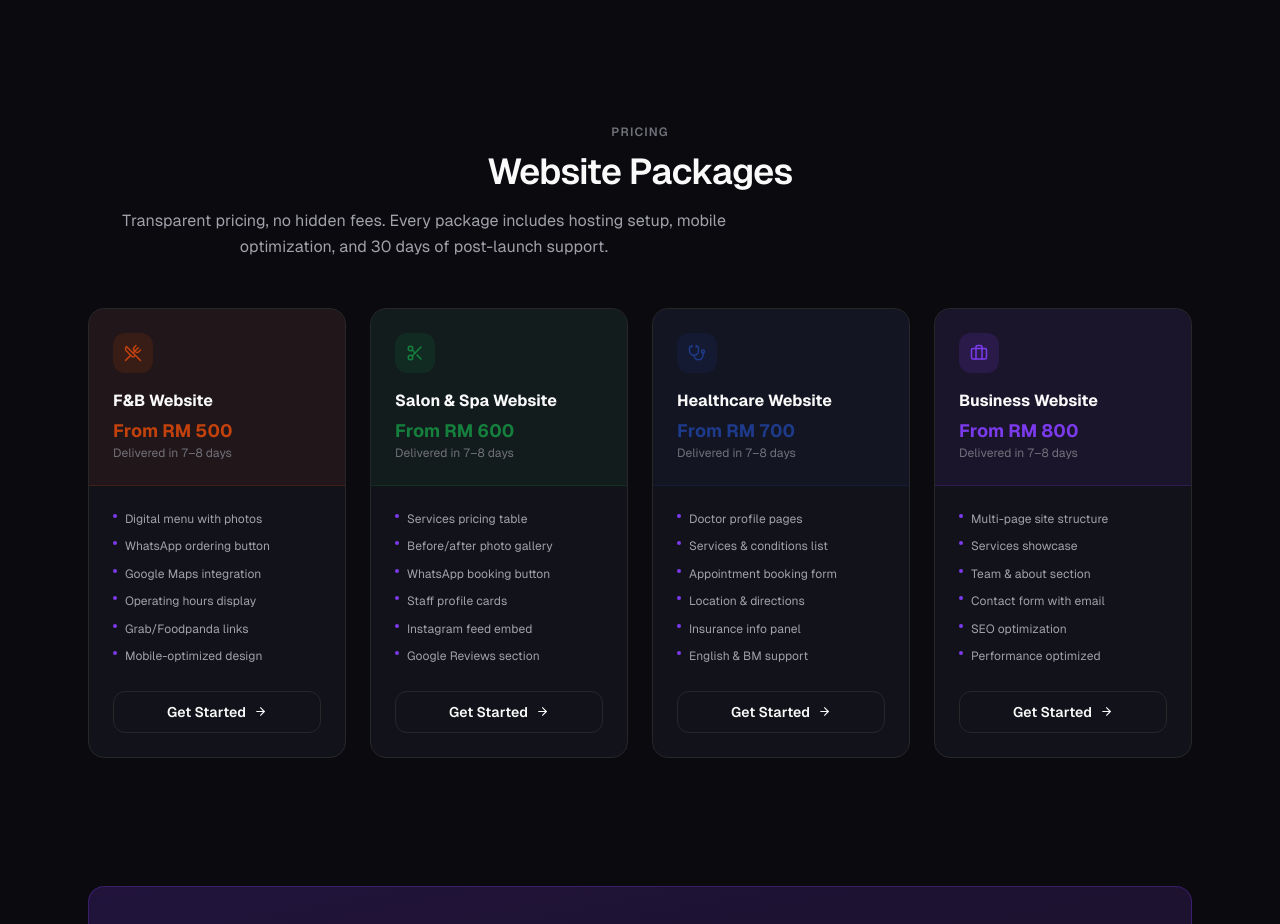
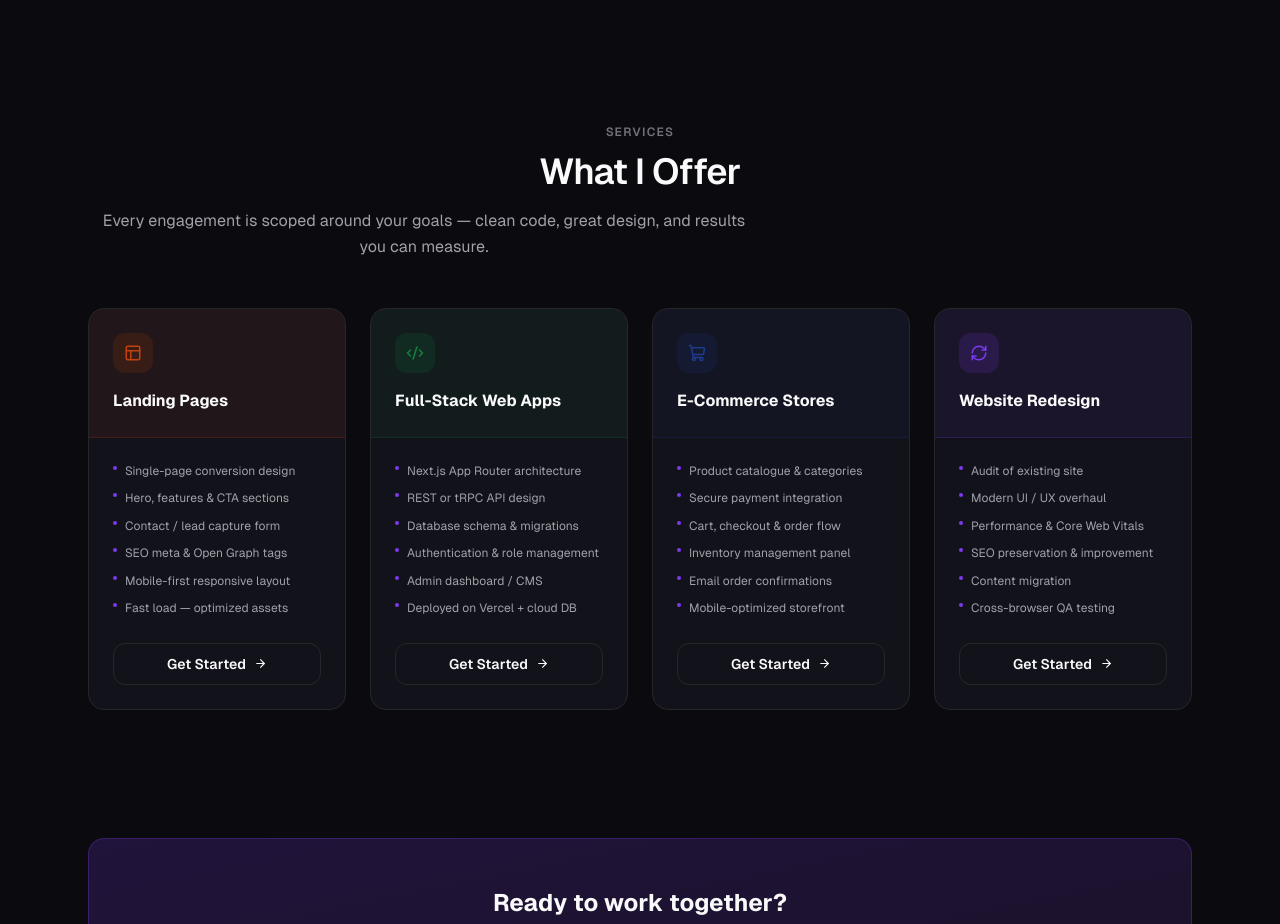
Before and after one commit to huzaifawaleed/new-folio, a Next.js app: page /about in a window 1280 px wide. Shown: the part 1420-2344 px from the top of the page. Built offline with nearby package versions, Linux system fonts and the light colour scheme.

Commit message:
Update services to web dev, remove pricing

```diff
--- a/components/sections/service-cards.tsx
+++ b/components/sections/service-cards.tsx
@@ -1,67 +1,59 @@
 import Link from 'next/link'
-import { UtensilsCrossed, Scissors, Stethoscope, Briefcase, ArrowRight } from 'lucide-react'
+import { Layout, Code2, ShoppingCart, RefreshCw, ArrowRight } from 'lucide-react'
 import { Reveal } from '@/components/shared/reveal'
 import { SectionHeading } from '@/components/shared/section-heading'
 
 const services = [
   {
-    icon: UtensilsCrossed,
-    title: 'F&B Website',
-    price: 'From RM 500',
-    days: '7–8 days',
+    icon: Layout,
+    title: 'Landing Pages',
     color: '#c2410c',
     features: [
-      'Digital menu with photos',
-      'WhatsApp ordering button',
-      'Google Maps integration',
-      'Operating hours display',
-      'Grab/Foodpanda links',
-      'Mobile-optimized design',
+      'Single-page conversion design',
+      'Hero, features & CTA sections',
+      'Contact / lead capture form',
+      'SEO meta & Open Graph tags',
+      'Mobile-first responsive layout',
+      'Fast load — optimized assets',
     ],
   },
   {
-    icon: Scissors,
-    title: 'Salon & Spa Website',
-    price: 'From RM 600',
-    days: '7–8 days',
+    icon: Code2,
+    title: 'Full-Stack Web Apps',
     color: '#15803d',
     features: [
-      'Services pricing table',
-      'Before/after photo gallery',
-      'WhatsApp booking button',
-      'Staff profile cards',
-      'Instagram feed embed',
-      'Google Reviews section',
+      'Next.js App Router architecture',
+      'REST or tRPC API design',
+      'Database schema & migrations',
+      'Authentication & role management',
+      'Admin dashboard / CMS',
+      'Deployed on Vercel + cloud DB',
     ],
   },
   {
-    icon: Stethoscope,
-    title: 'Healthcare Website',
-    price: 'From RM 700',
-    days: '7–8 days',
+    icon: ShoppingCart,
+    title: 'E-Commerce Stores',
     color: '#1e3a8a',
     features: [
-      'Doctor profile pages',
-      'Services & conditions list',
-      'Appointment booking form',
-      'Location & directions',
-      'Insurance info panel',
-      'English & BM support',
+      'Product catalogue & categories',
+      'Secure payment integration',
+      'Cart, checkout & order flow',
+      'Inventory management panel',
+      'Email order confirmations',
+      'Mobile-optimized storefront',
     ],
   },
   {
-    icon: Briefcase,
-    title: 'Business Website',
-    price: 'From RM 800',
-    days: '7–8 days',
+    icon: RefreshCw,
+    title: 'Website Redesign',
     color: '#7c3aed',
     features: [
-      'Multi-page site structure',
-      'Services showcase',
-      'Team & about section',
-      'Contact form with email',
-      'SEO optimization',
-      'Performance optimized',
+      'Audit of existing site',
+      'Modern UI / UX overhaul',
+      'Performance & Core Web Vitals',
+      'SEO preservation & improvement',
+      'Content migration',
+      'Cross-browser QA testing',
     ],
   },
 ]
@@ -71,9 +63,9 @@ export function ServiceCards() {
     <section className="mx-auto max-w-6xl px-4 py-24 sm:px-6 md:py-32">
       <Reveal>
         <SectionHeading
-          eyebrow="Pricing"
-          heading="Website Packages"
-          description="Transparent pricing, no hidden fees. Every package includes hosting setup, mobile optimization, and 30 days of post-launch support."
+          eyebrow="Services"
+          heading="What I Offer"
+          description="Every engagement is scoped around your goals — clean code, great design, and results you can measure."
           centered
         />
       </Reveal>
@@ -92,8 +84,6 @@ export function ServiceCards() {
                     <Icon size={18} style={{ color: svc.color }} />
                   </div>
                   <h3 className="font-bold text-[#fafafa]">{svc.title}</h3>
-                  <p className="mt-1 text-lg font-bold" style={{ color: svc.color }}>{svc.price}</p>
-                  <p className="text-xs text-[#71717a]">Delivered in {svc.days}</p>
                 </div>
 
                 <div className="flex flex-1 flex-col p-6">
--- a/components/sections/services-row.tsx
+++ b/components/sections/services-row.tsx
@@ -1,37 +1,32 @@
-import { UtensilsCrossed, Scissors, Stethoscope, Search, Smartphone } from 'lucide-react'
+import { Layout, Code2, ShoppingCart, Search, Smartphone } from 'lucide-react'
 import { Reveal } from '@/components/shared/reveal'
 import { SectionHeading } from '@/components/shared/section-heading'
 
 const services = [
   {
-    icon: UtensilsCrossed,
-    label: 'F&B Websites',
-    description: 'Digital menus, WhatsApp ordering, Google Maps',
-    price: 'From RM 500',
+    icon: Layout,
+    label: 'Landing Pages',
+    description: 'Fast, conversion-focused pages built to turn visitors into clients',
   },
   {
-    icon: Scissors,
-    label: 'Salon & Spa',
-    description: 'Gallery, bookings, Instagram feed, staff profiles',
-    price: 'From RM 600',
+    icon: Code2,
+    label: 'Full-Stack Apps',
+    description: 'End-to-end web applications with custom backends and APIs',
   },
   {
-    icon: Stethoscope,
-    label: 'Healthcare',
-    description: 'Doctor profiles, appointments, bilingual support',
-    price: 'From RM 700',
+    icon: ShoppingCart,
+    label: 'E-Commerce',
+    description: 'Online stores with payments, inventory, and seamless checkout',
   },
   {
     icon: Search,
-    label: 'SEO Basics',
-    description: 'Local SEO, fast load times, Google-ready markup',
-    price: 'Included',
+    label: 'SEO & Performance',
+    description: 'Core Web Vitals, structured data, and Google-ready optimization',
   },
   {
     icon: Smartphone,
-    label: 'Mobile-First',
-    description: 'Optimized for mobile users on any device, anywhere in the world',
-    price: 'Always',
+    label: 'Mobile-First Design',
+    description: 'Pixel-perfect responsive layouts that work on any screen size',
   },
 ]
 
@@ -42,7 +37,7 @@ export function ServicesRow() {
         <SectionHeading
           eyebrow="Services"
           heading="What I Build"
-          description="Specialized websites for businesses that need results fast — wherever you are."
+          description="From landing pages to full-stack apps — built clean, fast, and ready to scale."
         />
       </Reveal>
 
@@ -57,7 +52,6 @@ export function ServicesRow() {
                 </div>
                 <p className="font-semibold text-[#fafafa]">{service.label}</p>
                 <p className="mt-1.5 text-xs leading-relaxed text-[#71717a]">{service.description}</p>
-                <p className="mt-auto pt-4 text-xs font-semibold text-[#7c3aed]">{service.price}</p>
               </div>
             </Reveal>
           )
```
Also changed, not shown: 1 other file (tests, documents, lock files or other folders).
